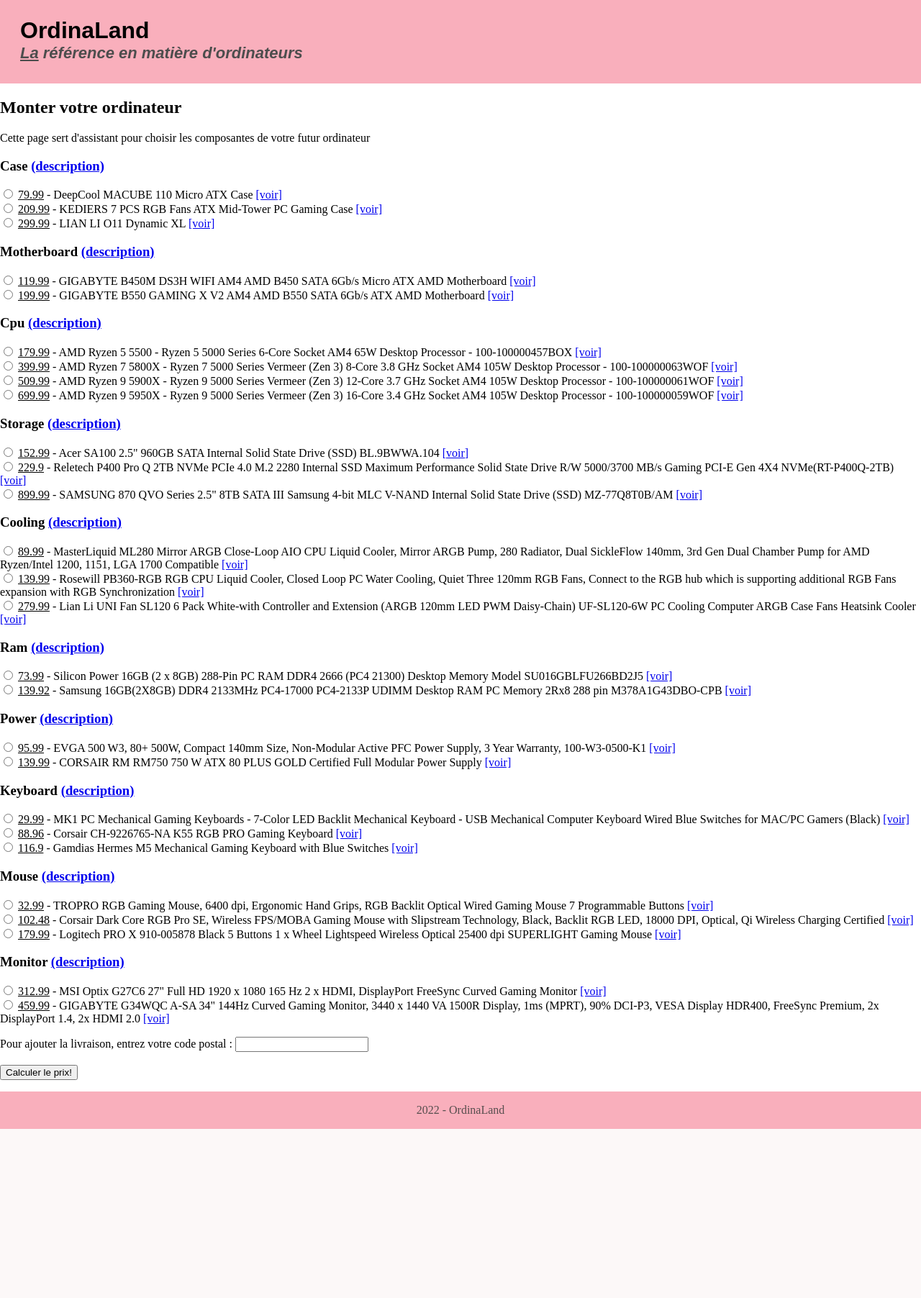
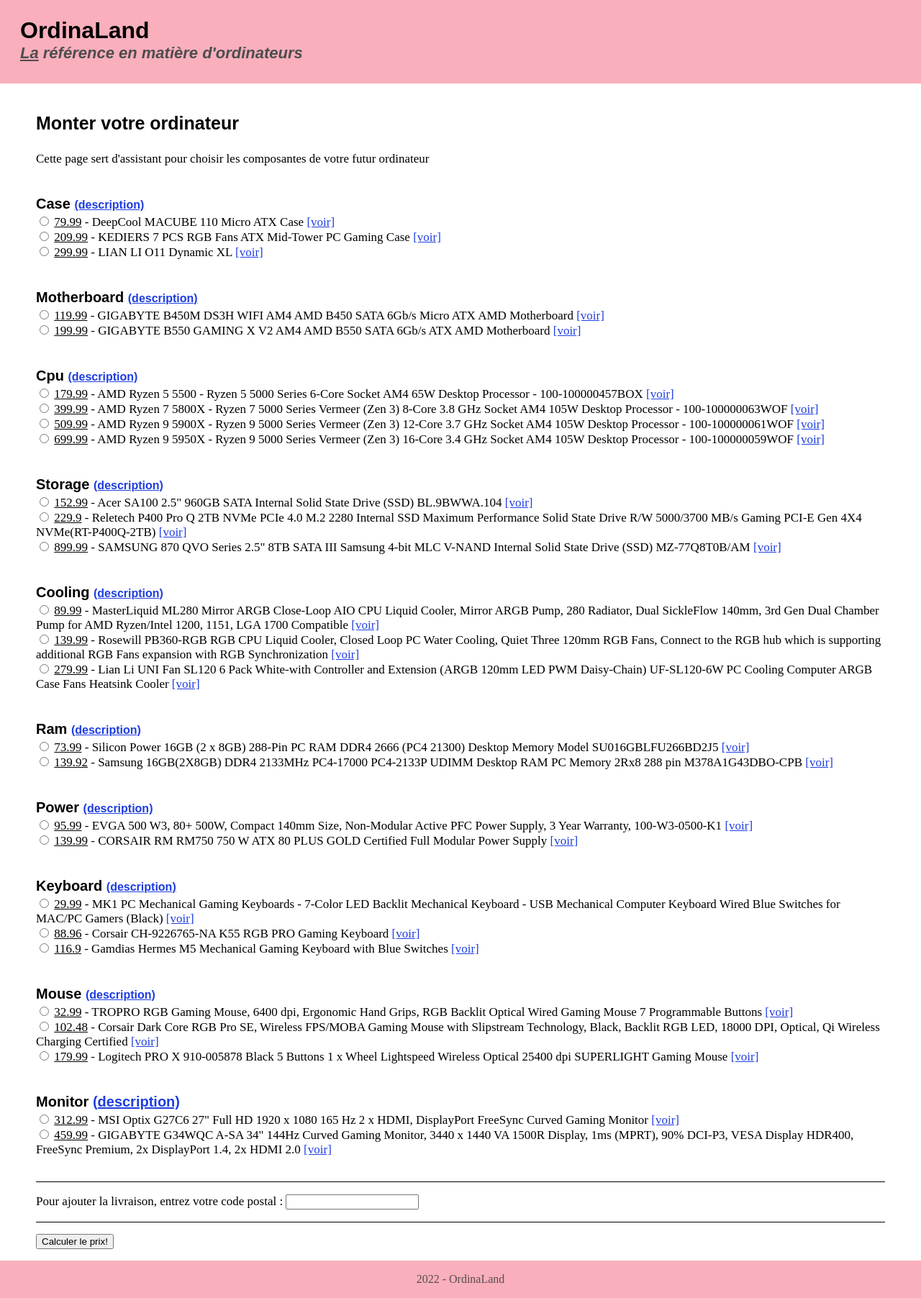
Before and after one commit to a-tulu/TP3, a Flask app: page /construire in a window 1280 px wide. Shown: the part 66-1870 px from the top of the page at 72% size. Before the commit the page ends 1635 px from the top, so only its background shows below. Run offline with Flask 2, Linux system fonts and the light colour scheme.

Commit message:
modification du css pour blog, article, construire, contact, glossaire et index.html

```diff
--- a/static/style.css
+++ b/static/style.css
@@ -30,34 +30,6 @@
     margin: 0;
 }
 
-footer {
-    background-color: #f9afbc;
-    text-align: center;
-    padding: 1px;
-    color: #574e4e;
-}
-
-
-.beforefooter {
-    padding-bottom: 177px;
-}
-
-.beforefooter-blog {
-    padding-bottom: 201px;
-}
-
-.beforefooter-glossaire {
-    padding-bottom: 404px;
-}
-
-.beforefooter-contact {
-    padding-bottom: 115px;
-}
-
-.beforefooter-definition {
-    padding-bottom: 383px;
-}
-
 h1 {
     background-color: #f9afbc;
     font-family: sans-serif;
@@ -70,3 +42,138 @@
     color: #4d4d4d;
     font-size: 22px;
 }
+
+h3 {
+    font-family: sans-serif;
+    margin-left: 50px;
+    margin-top: 41px;
+    font-size: 25px;
+}
+
+h3.plus-article {
+    font-family: sans-serif;
+    font-size: 25px;
+    margin-top: 20px;
+    margin-bottom: 0px;
+}
+
+h3.computer {
+    font-size: 20px;
+    margin-bottom: 3px;
+}
+
+a {
+    color: #1e3de1;
+}
+
+footer {
+    background-color: #f9afbc;
+    text-align: center;
+    padding: 1px;
+    color: #574e4e;
+}
+
+.beforefooter {
+    padding-bottom: 20px;
+    margin-left: 50px;
+}
+
+.beforefooter-blog {
+    padding-bottom: 320px;
+}
+
+.beforefooter-glossaire {
+    padding-bottom: 320px;
+}
+
+.beforefooter-contact {
+    padding-bottom: 65px;
+}
+
+.beforefooter-definition {
+    padding-bottom: 383px;
+}
+
+.beforefooter-total {
+    padding-bottom: 448px;
+}
+
+.accueil {
+    background-color: #e6e68b;
+    margin-left: 115px;
+    margin-right: 115px;
+    margin-top: 65px;
+    padding-left: 18px;
+    padding-bottom: 18px;
+    padding-top: 1px;
+    font-family: sans-serif;
+    border-radius: 20px;
+}
+
+.timesnewroman {
+    font-family: timesnewroman;
+    font-size: 19px;
+}
+
+.article {
+    border-left: 4px solid pink;
+    margin-left: 50px;
+    border-top: 1px solid pink;
+    border-right: 1px solid pink;
+    border-bottom: 1px solid pink;
+    margin-right: 50px;
+    padding-left: 10px;
+    padding-right: 10px;
+    margin-bottom: 15px;
+}
+
+.titre {
+    font-family: sans-serif;
+    font-size: 22px;
+    margin: 0;
+}
+
+.pagination {
+    margin-left: 50px;
+    font-size: 23px;
+}
+
+.page-article {
+    margin-left: 50px;
+    font-size: 17px;
+}
+
+.glossaire-mots {
+    margin-left: 60px;
+    font-size: 18px;
+}
+
+.paragraphe-format {
+    margin-left: 50px;
+    margin-left: 50px;
+    margin-right: 50px;
+    font-size: 17px;
+}
+
+.small-link {
+    font-size: 16px;
+}
+
+.paragraphe-ordinateur {
+    margin-left: 50px;
+    margin-left: 50px;
+    margin-right: 50px;
+    font-size: 17px;
+}
+
+#postal-code {
+    border-top: 1px solid black;
+    border-bottom: 1px solid black;
+    margin-left: 50px;
+    margin-right: 50px;
+    font-size: 17px;
+}
+
+#total {
+    font-size: 24px;
+}
--- a/templates/construire.html
+++ b/templates/construire.html
@@ -15,116 +15,122 @@
 <body>
     <h1>OrdinaLand<br><span class="h1"><i><u>La</u> référence en matière d'ordinateurs</i></span></h1>
 
-    <h2><b>Monter votre ordinateur</b></h2>
+    <h3>Monter votre ordinateur</h3>
 
-    <p>Cette page sert d'assistant pour choisir les composantes de votre futur ordinateur</p>
+    <div class="paragraphe-format">
+    <p>Cette page sert d'assistant pour choisir les composantes de votre futur ordinateur</p></div>
 
     <form method="post" action="/afficher-ordinateur">
-        <p><h3>Case <a href="/glossaire/case">(description)</a></h3></p>
-        <div>
+        <p><h3 class="computer">Case <span class="small-link"><a href="/glossaire/case">(description)</a></span></h3>
+        <div class="paragraphe-ordinateur">
             {% for item_case in choix['case'] %}
                 <input type="radio" id="{{item_case}}" name="case" value="{{item_case.description}}">
                 <label for="{{item_case}}"><u>{{item_case.prix}}</u> - {{item_case.description}}
                 <a href="{{item_case.lien}}">[voir]</a></label>
                 <br>
             {% endfor %}
-        </div>
+        </div></p>
 
-        <p><h3>Motherboard <a href="/glossaire/motherboard">(description)</a></h3></p>
-        <div>
+        <p><h3 class="computer">Motherboard <span class="small-link"><a href="/glossaire/motherboard">(description)</a></span></h3>
+        <div class="paragraphe-ordinateur">
             {% for item_mb in choix['motherboard'] %}
                 <input type="radio" id="{{item_mb}}" name="motherboard" value="{{item_mb.description}}">
                 <label for="{{item_mb}}"><u>{{item_mb.prix}}</u> - {{item_mb.description}}
                 <a href="{{item_mb.lien}}">[voir]</a></label>
                 <br>
             {% endfor %}
-        </div>
+        </div></p>
 
-        <p><h3>Cpu <a href="/glossaire/cpu">(description)</a></h3></p>
-        <div>
+        <p><h3 class="computer">Cpu <span class="small-link"><a href="/glossaire/cpu">(description)</a></span></h3>
+        <div class="paragraphe-ordinateur">
             {% for item_cpu in choix['cpu'] %}
                 <input type="radio" id="{{item_cpu}}" name="cpu" value="{{item_cpu.description}}">
                 <label for="{{item_cpu}}"><u>{{item_cpu.prix}}</u> - {{item_cpu.description}}
                 <a href="{{item_cpu.lien}}">[voir]</a></label>
                 <br>
             {% endfor %}
-        </div>
+        </div></p>
 
-        <p><h3>Storage <a href="/glossaire/storage">(description)</a></h3></p>
-        <div>
+        <p><h3 class="computer">Storage <span class="small-link"><a href="/glossaire/storage">(description)</a></span></h3>
+        <div class="paragraphe-ordinateur">
             {% for item_storage in choix['storage'] %}
                 <input type="radio" id="{{item_storage}}" name="storage" value="{{item_storage.description}}">
                 <label for="{{item_storage}}"><u>{{item_storage.prix}}</u> - {{item_storage.description}}
                 <a href="{{item_storage.lien}}">[voir]</a></label>
                 <br>
             {% endfor %}
-        </div>
+        </div></p>
 
-        <p><h3>Cooling <a href="/glossaire/cooling">(description)</a></h3></p>
-        <div>
+        <p><h3 class="computer">Cooling <span class="small-link"><a href="/glossaire/cooling">(description)</a></span></h3>
+        <div class="paragraphe-ordinateur">
              {% for item_cooling in choix['cooling'] %}
                 <input type="radio" id="{{item_cooling}}" name="cooling" value="{{item_cooling.description}}">
                 <label for="{{item_cooling}}"><u>{{item_cooling.prix}}</u> - {{item_cooling.description}}
                 <a href="{{item_cooling.lien}}">[voir]</a></label>
                 <br>
             {% endfor %}
-        </div>
+        </div></p>
 
-        <p><h3>Ram <a href="/glossaire/ram">(description)</a></h3></p>
-        <div>
+        <p><h3 class="computer">Ram <span class="small-link"><a href="/glossaire/ram">(description)</a></span></h3>
+        <div class="paragraphe-ordinateur">
             {% for item_ram in choix['ram'] %}
                 <input type="radio" id="{{item_ram}}" name="ram" value="{{item_ram.description}}">
                 <label for="{{item_ram}}"><u>{{item_ram.prix}}</u> - {{item_ram.description}}
                 <a href="{{item_ram.lien}}">[voir]</a></label>
                 <br>
             {% endfor %}
-        </div>
+        </div></p>
 
-        <p><h3>Power <a href="/glossaire/power">(description)</a></h3></p>
-        <div>
+        <p><h3 class="computer">Power <span class="small-link"><a href="/glossaire/power">(description)</a></span></h3>
+        <div class="paragraphe-ordinateur">
             {% for item_power in choix['power'] %}
                 <input type="radio" id="{{item_power}}" name="power" value="{{item_power.description}}">
                 <label for="{{item_power}}"><u>{{item_power.prix}}</u> - {{item_power.description}}
                 <a href="{{item_power.lien}}">[voir]</a></label>
                 <br>
             {% endfor %}
-        </div>
+        </div></p>
 
-        <p><h3>Keyboard <a href="/glossaire/keyboard">(description)</a></h3></p>
-        <div>
+        <p><h3 class="computer">Keyboard <span class="small-link"><a href="/glossaire/keyboard">(description)</a></span></h3>
+        <div class="paragraphe-ordinateur">
             {% for item_kb in choix['keyboard'] %}
                 <input type="radio" id="{{item_kb}}" name="keyboard" value="{{item_kb.description}}">
                 <label for="{{item_kb}}"><u>{{item_kb.prix}}</u> - {{item_kb.description}}
                 <a href="{{item_kb.lien}}">[voir]</a></label>
                 <br>
             {% endfor %}
-        </div>
+        </div></p>
 
-        <p><h3>Mouse <a href="/glossaire/mouse">(description)</a></h3></p>
-        <div>
+        <p><h3 class="computer">Mouse <span class="small-link"><a href="/glossaire/mouse">(description)</a></span></h3>
+        <div class="paragraphe-ordinateur">
             {% for item_mouse in choix['mouse'] %}
                 <input type="radio" id="{{item_mouse}}" name="mouse" value="{{item_mouse.description}}">
                 <label for="{{item_mouse}}"><u>{{item_mouse.prix}}</u> - {{item_mouse.description}}
                 <a href="{{item_mouse.lien}}">[voir]</a></label>
                 <br>
             {% endfor %}
-        </div>
+        </div></p>
 
-        <p><h3>Monitor <a href="/glossaire/monitor">(description)</a></h3></p>
-        <div>
+        <p><h3 class="computer">Monitor <a href="/glossaire/monitor">(description)</a></span></h3>
+        <div class="paragraphe-ordinateur">
             {% for item_monitor in choix['monitor'] %}
                 <input type="radio" id="{{item_monitor}}" name="monitor" value="{{item_monitor.description}}">
                 <label for="{{item_monitor}}"><u>{{item_monitor.prix}}</u> - {{item_monitor.description}}
                 <a href="{{item_monitor.lien}}">[voir]</a></label>
                 <br>
             {% endfor %}
-        </div>
+        </div></p>
 
+        <br>
+        <div id="postal-code">
         <p>
             Pour ajouter la livraison, entrez votre code postal :
             <input type="text" name="postalcode">
-            <br><br>
-            <button type="submit">Calculer le prix!</button>
+            <br>
+        </p></div>
+        <p>
+            <span class="paragraphe-ordinateur">
+            <button type="submit">Calculer le prix!</button></span>
         </p>
     </form>
 </body>
--- a/templates/contact.html
+++ b/templates/contact.html
@@ -15,8 +15,9 @@
 <body>
     <h1>OrdinaLand<br><span class="h1"><i><u>La</u> référence en matière d'ordinateurs</i></span></h1>
 
-    <h2><b>Pour nous contacter</b></h2>
+    <h3>Pour nous contacter</h3>
 
+    <div class="paragraphe-format">
     <p>Nos bureaux sont ouverts 7 jours sur 7, de 8h à 19h<br><br>Passez nous voir!</p>
 
     <p>
@@ -24,6 +25,7 @@
             width="600" height="450" style="border:0;" allowfullscreen="" loading="lazy"
             referrerpolicy="no-referrer-when-downgrade"></iframe>
     </p>
+    </div>
 
     <p class="beforefooter-contact"></p>
 </body>
```
Also changed, not shown: templates/afficher-ordinateur.html (+7 -4 lines), templates/article.html (+6 -3 lines), templates/blog.html (+29 -25 lines), templates/definition.html (+10 -5 lines), templates/glossaire.html (+5 -4 lines), templates/index.html (+18 -6 lines).
